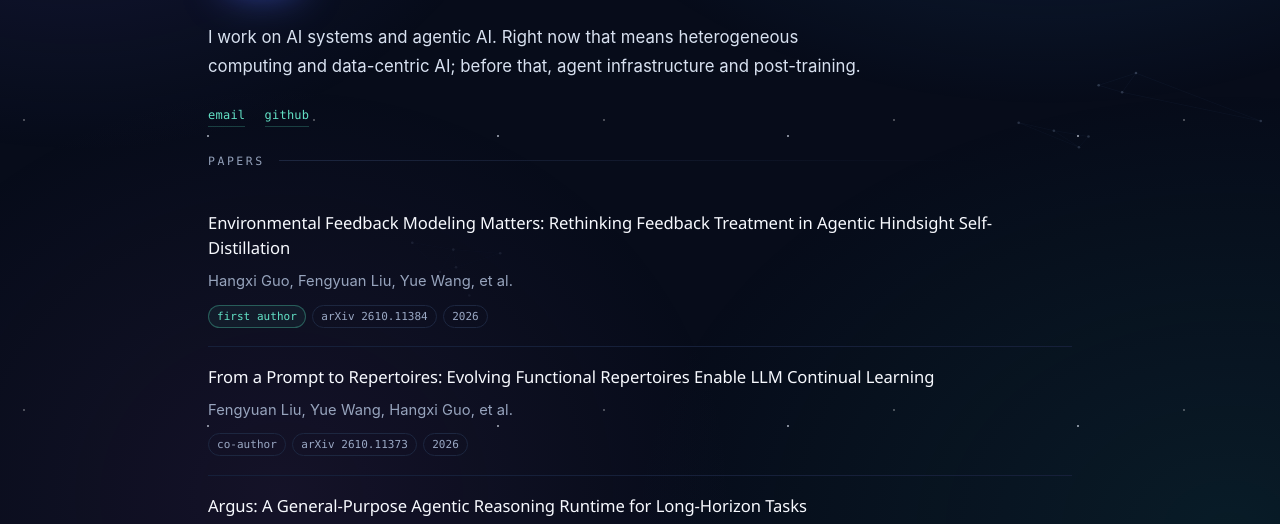
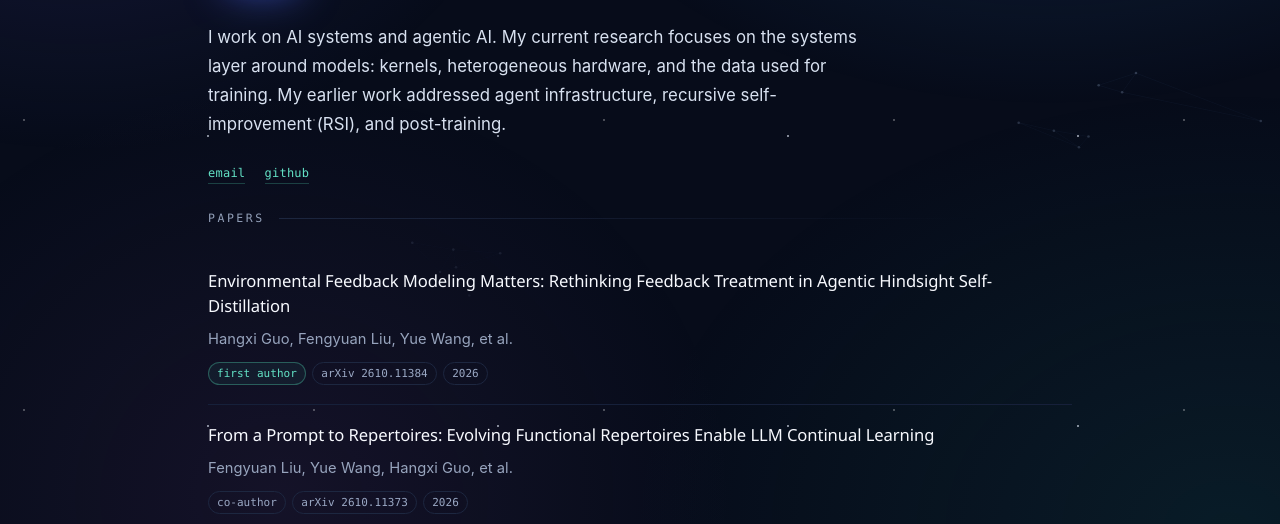
Before and after one commit to markovchain-builder/markovchain-builder.github.io, a plain HTML site: page index.html in a window 1280 px wide. Shown: the part 208-732 px from the top of the page. Drawn offline with Linux system fonts and the light colour scheme.

Commit message:
Formal register for the lede

```diff
--- a/index.html
+++ b/index.html
@@ -10,7 +10,7 @@
     />
     <meta name="color-scheme" content="dark" />
     <meta name="theme-color" content="#070c1a" />
-    <link rel="stylesheet" href="style.css?v=20261125a" />
+    <link rel="stylesheet" href="style.css?v=20261125b" />
     <link rel="icon" href="data:," />
   </head>
   <body>
@@ -35,9 +35,10 @@
           </div>
         </div>
         <p class="lede">
-          I work on AI systems and agentic AI. Right now that means
-          heterogeneous computing and data-centric AI; before that, agent
-          infrastructure and post-training.
+          I work on AI systems and agentic AI. My current research focuses on
+          the systems layer around models: kernels, heterogeneous hardware, and
+          the data used for training. My earlier work addressed agent
+          infrastructure, recursive self-improvement (RSI), and post-training.
         </p>
         <nav class="contact mono" aria-label="Contact">
           <a href="mailto:keepstudying931@gmail.com">email</a>
```
